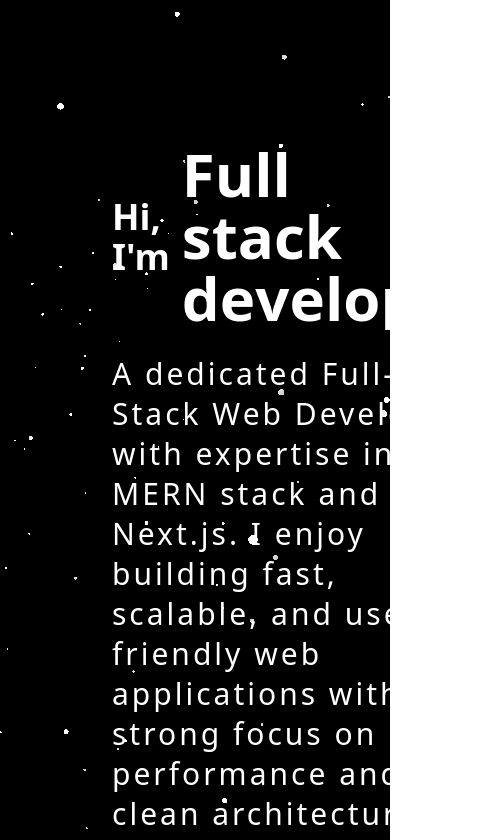
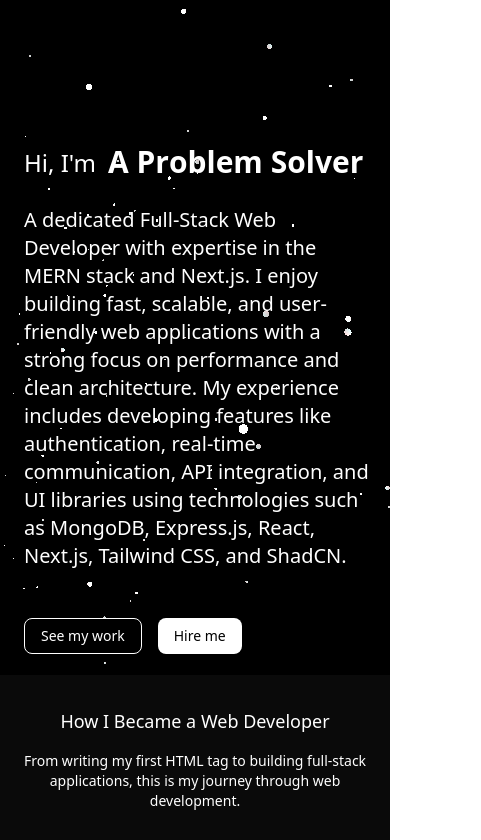
Before and after one commit to Yosf96633/portfolio, a Next.js app: page / in a window 390 px wide. Shown: the top 840 px of the page, 481 px wide, since content can reach past the window. Built offline with nearby package versions, Linux system fonts and the light colour scheme.

Commit message:
Update protfolio

```diff
--- a/src/components/Hero.tsx
+++ b/src/components/Hero.tsx
@@ -4,7 +4,7 @@
 import { Button } from "./ui/button";
 const Hero = () => {
   return (
-    <div className=" bg-black relative w-screen h-screen">
+    <div className=" bg-black relative w-screen h-screen max-md:h-[80vh]">
       <div className=" h-full w-full absolute z-0">
         <Particles
           particleColors={["#ffffff", "#ffffff"]}
@@ -17,12 +17,19 @@
           disableRotation={false}
         />
       </div>
-      <div className=" absolute z-10 text-white flex flex-col top-36 space-y-6 left-28">
+      <div className=" absolute z-10 text-white flex flex-col top-36 left-28 space-y-6 max-md:left-6">
         <h1 className=" flex space-x-3 items-center">
-          <p className=" text-4xl font-semibold ">Hi, I'm </p>
+          <p className=" text-4xl font-semibold max-md:text-2xl max-md:font-light">Hi, I'm </p>
 
           <RotatingText
-            texts={["Yousaf", "Web developer", "Full stack developer"]}
+            texts={[
+              "Yousaf",
+              "A Full Stack Dev",
+              "A Problem Solver",
+              "A MERN Stack Dev",
+              "A Next.js Dev",
+              "Web & AI Enthusiast",
+            ]}
             mainClassName="px-2 sm:px-2 md:px-3 bg-white text-black overflow-hidden py-0.5 sm:py-1 md:py-2 justify-center rounded-lg"
             staggerFrom={"last"}
             initial={{ y: "100%" }}
@@ -32,22 +39,26 @@
             splitLevelClassName="overflow-hidden pb-0.5 sm:pb-1 md:pb-1"
             transition={{ type: "spring", damping: 30, stiffness: 400 }}
             rotationInterval={2500}
-            className="text-6xl font-bold"
+            className="text-6xl font-bold max-md:text-3xl max-md:font-semibold"
           />
         </h1>
-        <p className=" max-w-6xl text-3xl font-light leading-10 tracking-widest">
-          A dedicated Full-Stack Web Developer with expertise in the
-          MERN stack and Next.js. I enjoy building fast, scalable, and
-          user-friendly web applications with a strong focus on performance and
-          clean architecture. My experience includes developing features like
+        <p className=" max-w-6xl md:text-3xl md:font-light md:leading-10 md:tracking-widest text-xl font-light pr-4">
+          A dedicated Full-Stack Web Developer with expertise in the MERN stack
+          and Next.js. I enjoy building fast, scalable, and user-friendly web
+          applications with a strong focus on performance and clean
+          architecture. My experience includes developing features like
           authentication, real-time communication, API integration, and UI
           libraries using technologies such as MongoDB, Express.js, React,
           Next.js, Tailwind CSS, and ShadCN.
         </p>
-          <div className=" my-6 space-x-4">
-          <Button className=" bg-black text-white cursor-pointer border border-white"><a href="#projects">See my work</a></Button>
-          <Button className=" text-black bg-white cursor-pointer"><a href="#contact">Hire me</a></Button>
-          </div>
+        <div className=" my-6 space-x-4">
+          <Button className=" bg-black text-white cursor-pointer border border-white">
+            <a href="#projects">See my work</a>
+          </Button>
+          <Button className=" text-black bg-white cursor-pointer">
+            <a href="#contact">Hire me</a>
+          </Button>
+        </div>
       </div>
     </div>
   );
--- a/src/components/Project.tsx
+++ b/src/components/Project.tsx
@@ -9,15 +9,15 @@
     live_link: `https://auranest.netlify.app/`,
   },
   {
-    title: `Cinepop`,
-    description: `CinePop – A movie info web app built with React, Redux, AntD, and Tailwind CSS, fetching data from the TMDB API to display movie details, ratings, and more.`,
-    image: `/cinepop.PNG`,
-    github_link: `https://github.com/Yosf96633/CinePop`,
-    live_link: `https://cinepop23yosf.netlify.app/`,
+    title: `Movie Info Web App`,
+    description: `Movie info app built with Next.js, NextAuth, MongoDB, and the TMDB API. Features custom REST APIs, parallel/intercepting routes, and a modern UI with ShadCN and Tailwind CSS.`,
+    image: `/image.PNG`,
+    github_link: `https://github.com/Yosf96633/movies_app`,
+    live_link: `https://movies-app-two-rouge.vercel.app/`,
   },
   {
     title: `DemocraSys`,
-    description: `**DemocraSys** – A full-stack voting web app built with **React, Redux, and Tailwind CSS**, allowing users to create, vote, and manage polls seamlessly.`,
+    description: `DemocraSys – A full-stack voting web app built with **React, Redux, and Tailwind CSS**, allowing users to create, vote, and manage polls seamlessly.`,
     image: `/demosys.PNG`,
     github_link: `https://github.com/Yosf96633/Voting-App`,
     live_link: `https://votingapp98.netlify.app/`,
```
Also changed, not shown: public/cinepop.PNG (deleted), public/image.PNG (added).
